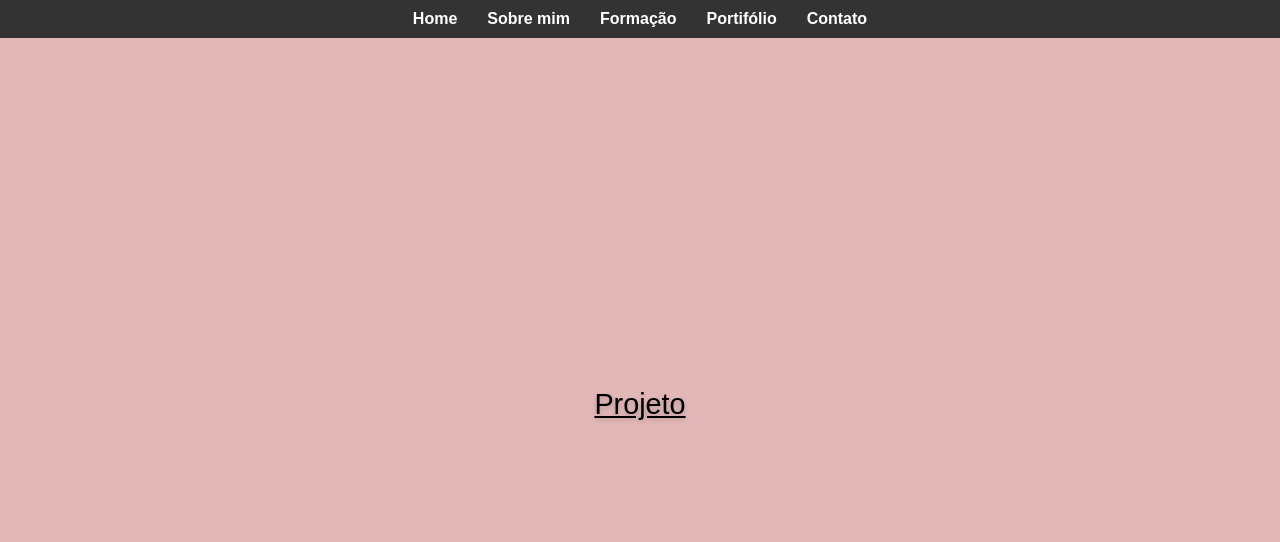
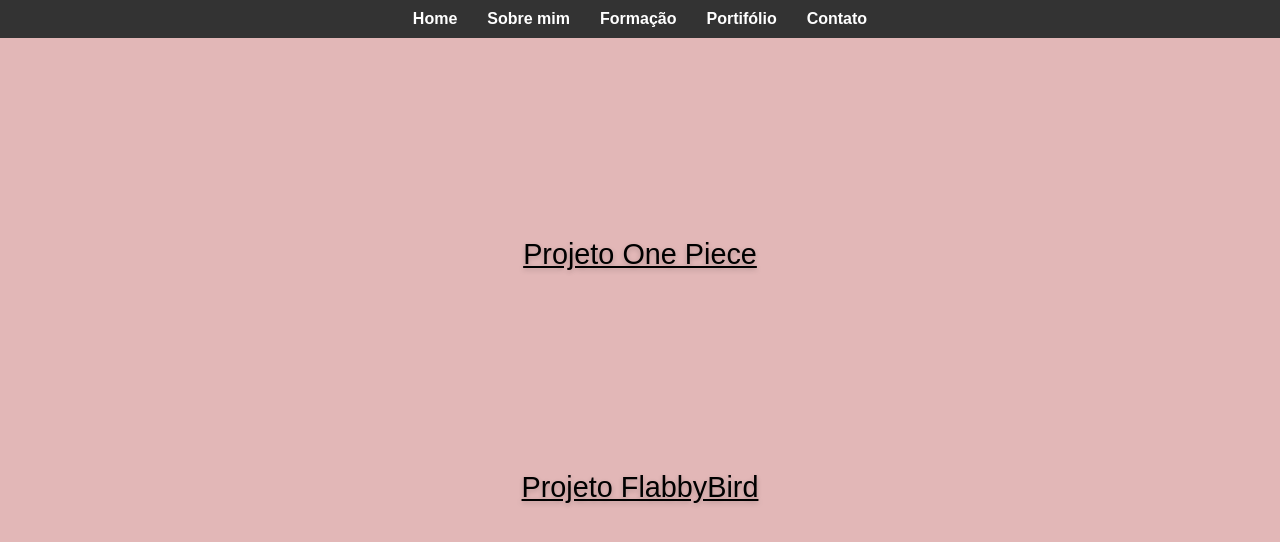
Before and after one commit to littleAndreBomfim/andrePortifolio, a plain HTML site: page portifolio.html in a window 1280 px wide. Drawn offline with Linux system fonts and the light colour scheme.

Commit message:
second commit

```diff
--- a/portifolio.html
+++ b/portifolio.html
@@ -19,7 +19,11 @@
         </nav>
     </header>
     <p>
-        <a href="http://andreonepiece.rf.gd/index.html"> Projeto </a>
+        <a href="https://one-piece-andre.vercel.app/"> Projeto One Piece</a>
+    </p>
+
+    <p>
+        <a href="https://flappy-bird-andre.vercel.app/"> Projeto FlabbyBird</a>
     </p>
 </body>
 </html>
--- a/style.css
+++ b/style.css
@@ -149,7 +149,7 @@
     display: flex;
     justify-content: center;
     align-items: center;
-    margin-top: 350px;
+    margin-top: 200px;
 }
 
 
```
Also changed, not shown: index.html (+1 -1 lines).
